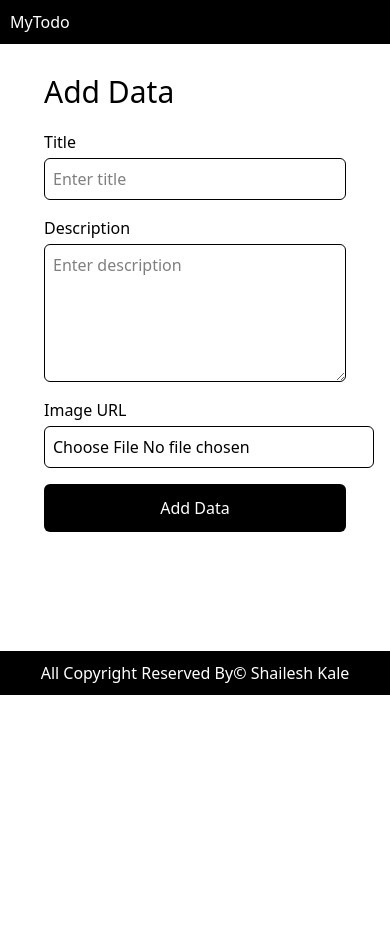
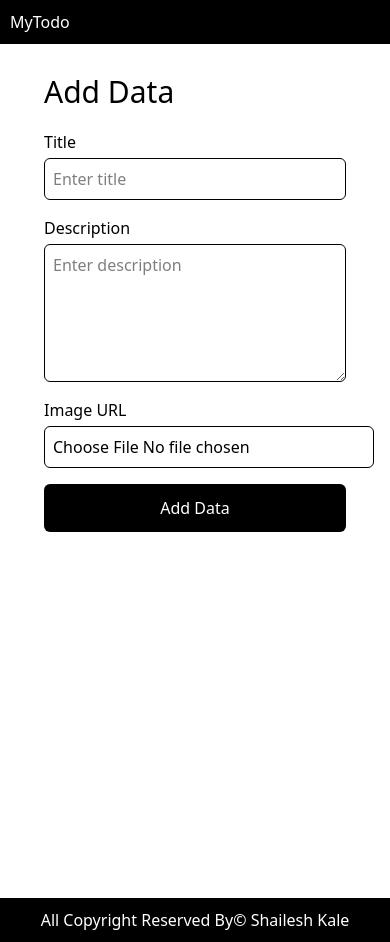
Before and after one commit to Shaileshkale17/instagram_todo, a React (Vite) app in the folder Client/: page /add_form in a window 390 px wide. Before the commit the page ends 844 px from the top, so only its background shows below. Built offline with nearby package versions, Linux system fonts and the light colour scheme.

Commit message:
testing the code on myphone

```diff
--- a/Client/src/pages/Edit.jsx
+++ b/Client/src/pages/Edit.jsx
@@ -48,7 +48,7 @@ const Edit = () => {
     <div
       className={`${
         data.description && data.description.length >= 40
-          ? "h-full md:h-[46rem]  "
+          ? "min-h-screen"
           : "h-[37.3rem]"
       } lg:min-h-[37.8rem] px-2.5 md:px-11 py-5 overflow-y-hidden flex flex-wrap`}>
       <div className="flex flex-col md:flex-row gap-14">
--- a/Client/src/pages/EditForm.jsx
+++ b/Client/src/pages/EditForm.jsx
@@ -72,7 +72,7 @@ const EditForm = () => {
   };
 
   return (
-    <div className="h-[37.3rem] lg:min-h-[37.8rem] px-11 py-5">
+    <div className="min-h-screen lg:min-h-[37.8rem] px-11 py-5">
       <h1 className="text-3xl mb-5">{isEditMode ? "Edit Data" : "Add Data"}</h1>
       <form onSubmit={handleSubmit} className="flex flex-col gap-4">
         <InputBox
```
